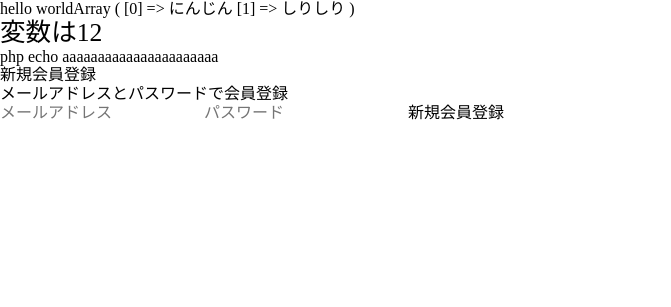
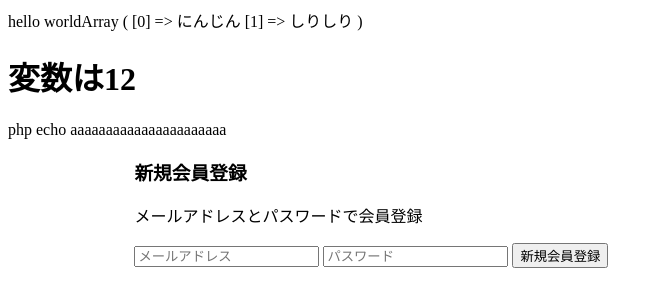
Before and after one commit to HAL-OSAKA-IT/game_collect, a PHP site: page /member/registration.php in a window 1280 px wide. Shown: the top 307 px of the page, without its empty margins (0-671 px from the left). Run offline with PHP 8.4, Linux system fonts and the light colour scheme.

Commit message:
テスト　コミット

```diff
--- a/member/css/style.css
+++ b/member/css/style.css
@@ -1,3 +1,8 @@
-h1 {
-  font-size: 1.6rem;
+html {
+  box-sizing: border-box;
+  font-size: 16px;
+}
+
+#form {
+  margin: 0 10%;
 }/*# sourceMappingURL=style.css.map */
--- a/member/css/style.scss
+++ b/member/css/style.scss
@@ -1,3 +1,10 @@
-h1{
-    font-size: 1.6rem;
+html {
+    box-sizing: border-box;
+    font-size: 16px;
 }
+#form{
+    margin: 0 10%;
+    .form_contents{
+
+    }
+}
--- a/member/registration.php
+++ b/member/registration.php
@@ -28,7 +28,7 @@ print_r($array);
     <meta charset="UTF-8">
     <meta name="viewport" content="width=device-width, initial-scale=1.0">
     <title>会員登録</title>
-    <link rel="stylesheet" href="../css/destyle.css">
+    <!-- <link rel="stylesheet" href="../css/destyle.css"> -->
     <link rel="stylesheet" href="./css/style.css">
 </head>
 <body>
```
Also changed, not shown: 2 other files.
